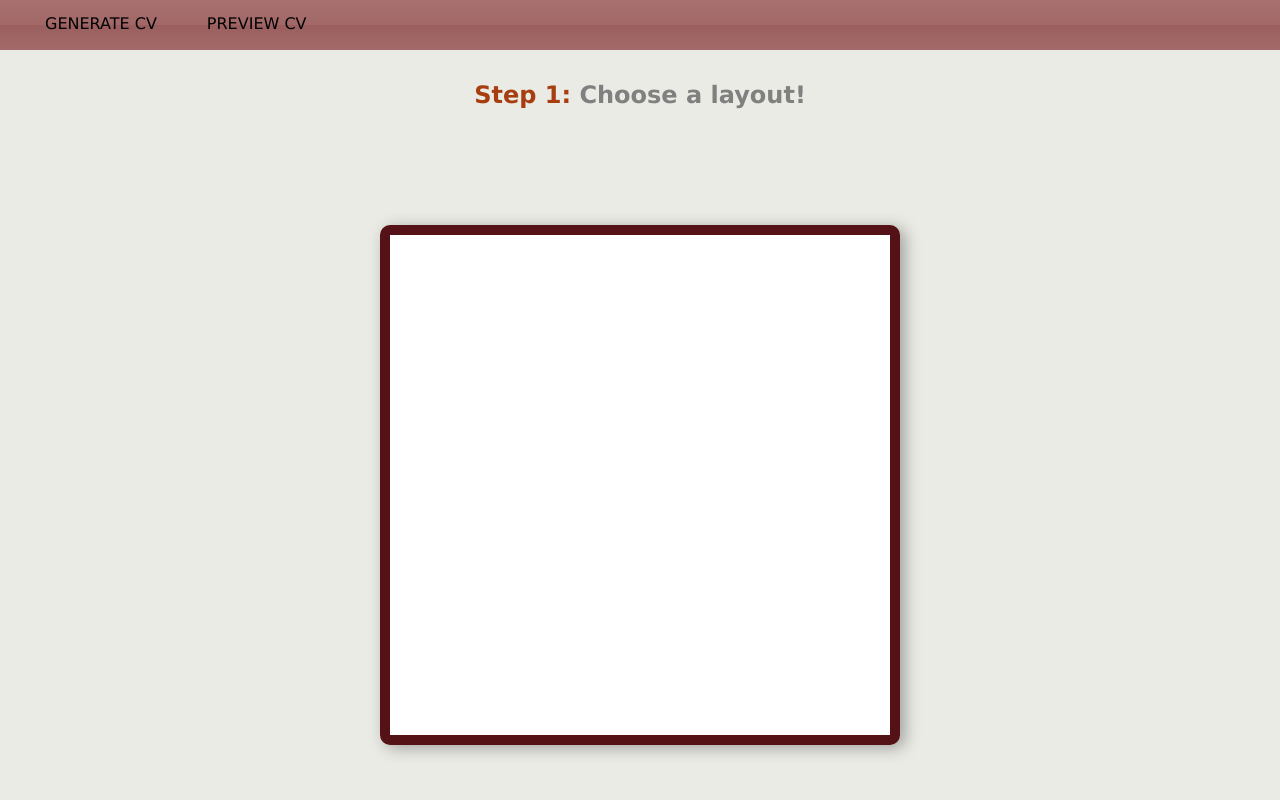
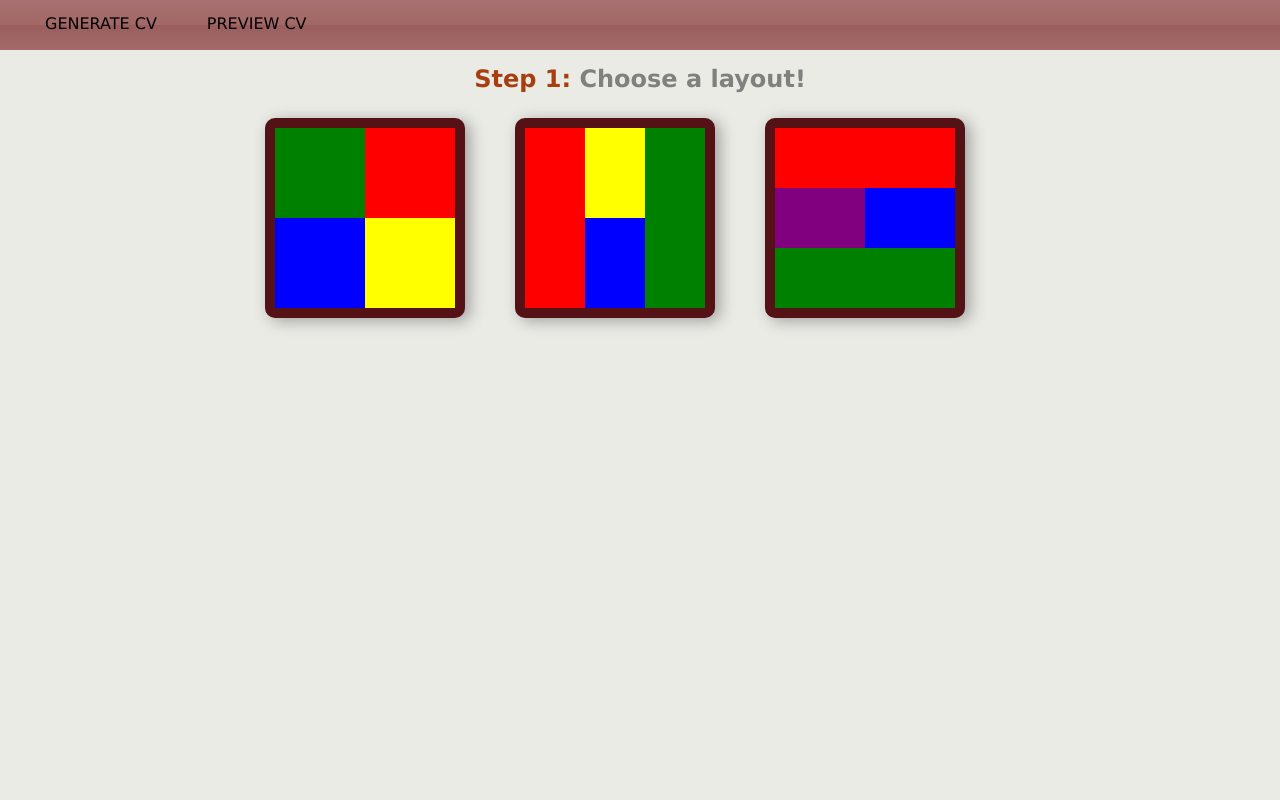
Before and after one commit to alfredakesson/futureCV, a PHP site: page /generator.php in a window 1280 px wide. Run offline with PHP 8.4, Linux system fonts and the light colour scheme.

Commit message:
fixat miniboxar

```diff
--- a/htdocs/generator.php
+++ b/htdocs/generator.php
@@ -13,8 +13,32 @@
 
 		<div id="content">
 			<h1>Step 1: <font color="#808080">Choose a layout!</font></h1>
-			<div class="container_box">
+			<div id="container_box_mini">
+				<div class="box_mini">
+					<div class="square"></div>
+					<div class="square" style="background-color:red"></div>
+					<div class="square" style="background-color:blue"></div>
+					<div class="square" style="background-color:yellow"></div>
+				</div>
+				<div class="box_mini">
+					<div class="rectangle_horizontal" style="background-color:red"></div>
+					<div class="rectangle_horizontal" style="background-color:blue">
+
+						<div class="rectangle_horizontal_inner" style="background-color:yellow"></div>
+					</div>
+					<div class="rectangle_horizontal" style="background-color:green"></div>
+				</div>
+				<div class="box_mini">
+					<div class="rectangle_vertical" style="background-color:red"></div>
+					<div class="rectangle_vertical" style="background-color:blue">
+						<div class="rectangle_vertical_inner" style="background-color:purple"></div>
+					</div>
+					<div class="rectangle_vertical" style="background-color:green"></div>
+				</div>
+
+
 			</div>
+
 
 
 
--- a/htdocs/style.css
+++ b/htdocs/style.css
@@ -46,6 +46,7 @@ filter: progid:DXImageTransform.Microsoft.gradient( startColorstr='#a87070', end
 	color:#A73E0F;
 	text-align: center;
 	padding:15px 0 0 0;
+	margin: 0 auto 0 auto;
 
 
 }
@@ -156,6 +157,86 @@ filter: progid:DXImageTransform.Microsoft.gradient( startColorstr='#a87070', end
 
 
 
+#container_box_mini
+{
+	position:relative;
+	width:800px;
+	margin: 25px auto;
+}
+
+.box_mini
+{
+	position:relative;
+	background-color:#FFFFFF;
+	color:black;
+	width:180px;
+	height:180px;
+	border-width:10px;
+	border-style:solid;
+	border-radius:10px;
+	border-color:#541116;
+	padding-bottom: 0;
+	-webkit-box-shadow: 5px 3px 15px rgba(50, 50, 50, 0.4);
+	-moz-box-shadow:    5px 3px 15px rgba(50, 50, 50, 0.4);
+	box-shadow:         5px 3px 15px rgba(50, 50, 50, 0.4);
+	float:left;
+	margin-left:25px;
+	margin-right:25px;
+
+}
+
+.verticalLine {
+    border-left: solid;
+    border-width: 10px;
+}
+
+.square
+{
+	position:relative;
+	width: 90px;
+	height: 90px;
+	background-color:green;
+	float:left;
+}
+
+.rectangle_vertical
+{
+	position:relative;
+	width: 180px;
+	height: 60px;
+	background-color:green;
+	float:left;
+}
+
+.rectangle_horizontal_inner
+{
+	position:relative;
+	width: 60px;
+	height: 90px;
+	background-color:green;
+	float:left;
+}
+.rectangle_vertical_inner
+{
+	position:relative;
+	width: 90px;
+	height: 60px;
+	background-color:green;
+	float:left;
+
+}
+
+.rectangle_horizontal
+{
+	position:relative;
+	width: 60px;
+	height: 180px;
+	background-color:green;
+	float:left;
+}
+
+
+
 h2
 {
 	position: relative;
```
